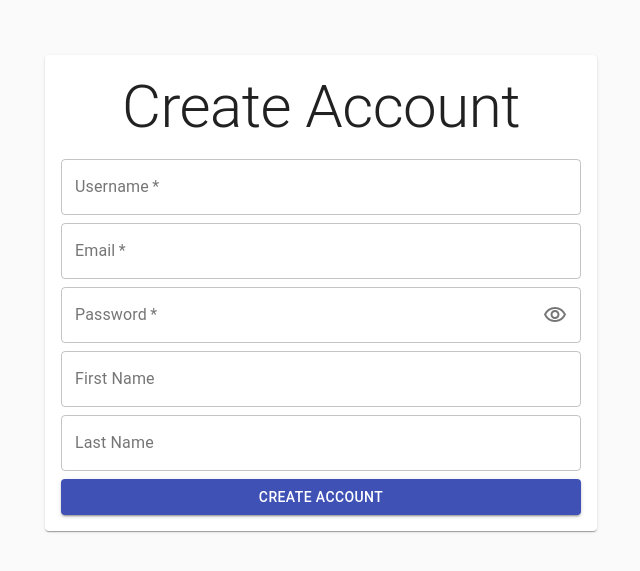
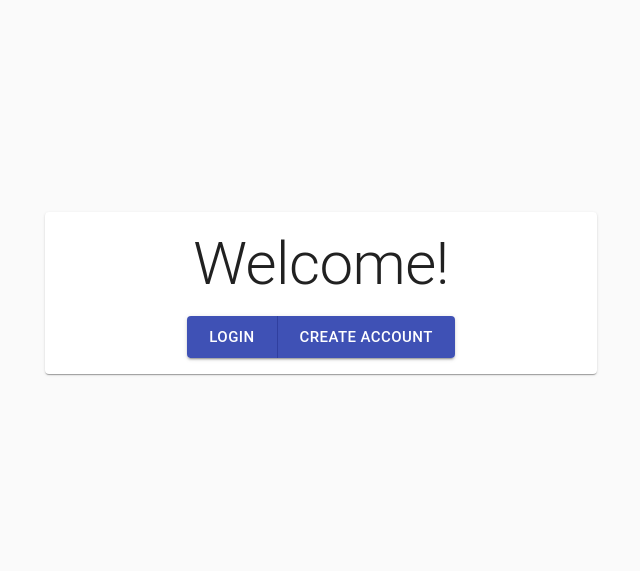
Before and after one commit to Jetisr/chatapp, a React (Create React App) app: page /auth in a window 1280 px wide. Shown: the part 107-678 px from the top of the page, without its empty margins (319-959 px from the left). Built offline with nearby package versions, Linux system fonts and the light colour scheme.

Commit message:
Added welcome screen and moved containing box and card to root component

```diff
--- a/src/pages/UserAuth.tsx
+++ b/src/pages/UserAuth.tsx
@@ -1,29 +1,30 @@
 /* eslint-disable no-underscore-dangle */
-import { useMutation, useApolloClient } from "@apollo/react-hooks";
+import { useApolloClient, useMutation } from "@apollo/react-hooks";
 import {
+  Box,
   Button,
+  ButtonGroup,
   Card,
+  createStyles,
+  IconButton,
+  InputAdornment,
+  makeStyles,
   Snackbar,
   TextField,
-  Typography,
-  InputAdornment,
-  IconButton,
-  makeStyles,
-  createStyles,
   Theme,
-  Box
+  Typography
 } from "@material-ui/core";
-import { VisibilityOutlined, VisibilityOffOutlined } from "@material-ui/icons";
+import { VisibilityOffOutlined, VisibilityOutlined } from "@material-ui/icons";
 import React, { useState } from "react";
-import { Redirect, useHistory } from "react-router-dom";
-import { LOGIN, CREATE_ACCOUNT } from "../graphql/mutations";
+import { Link, Redirect, Route, Switch, useHistory } from "react-router-dom";
+import { CREATE_ACCOUNT, LOGIN } from "../graphql/mutations";
 import { ME } from "../graphql/queries";
 import { useAuth, useSnackbar } from "../hooks";
 import {
+  CreateAccountMutation,
+  CreateAccountMutationVariables,
   LoginMutation,
-  LoginMutationVariables,
-  CreateAccountMutation,
-  CreateAccountMutationVariables
+  LoginMutationVariables
 } from "../typescript/codegen";
 
 const useStyles = makeStyles((theme: Theme) =>
@@ -42,9 +43,32 @@ const useStyles = makeStyles((theme: Theme) =>
     },
     textField: {
       marginBottom: theme.spacing(1)
+    },
+    buttons: {
+      display: "flex",
+      justifyContent: "center"
     }
   })
 );
+
+const Welcome: React.FC = () => {
+  const classes = useStyles();
+  return (
+    <Box display="flex" flexDirection="column" alignItems="center">
+      <Typography variant="h2" className={classes.title}>
+        Welcome!
+      </Typography>
+      <ButtonGroup variant="contained" size="large" color="primary">
+        <Button component={Link} to="/auth/login">
+          Login
+        </Button>
+        <Button component={Link} to="/auth/create-account">
+          Create Account
+        </Button>
+      </ButtonGroup>
+    </Box>
+  );
+};
 
 const CreateAccountForm: React.FC = () => {
   const { authorize } = useAuth();
@@ -118,13 +142,7 @@ const CreateAccountForm: React.FC = () => {
   };
 
   return (
-    <Box
-      display="flex"
-      justifyContent="center"
-      alignItems="center"
-      height="100vh"
-    >
-      <Card className={classes.card}>
+    <>
       <Typography variant="h2" className={classes.title}>
         Create Account
       </Typography>
@@ -223,8 +241,7 @@ const CreateAccountForm: React.FC = () => {
         anchorOrigin={{ vertical: "bottom", horizontal: "right" }}
         autoHideDuration={6000}
       />
-      </Card>
-    </Box>
+    </>
   );
 };
 
@@ -263,13 +280,7 @@ const LoginForm: React.FC = () => {
   };
 
   return (
-    <Box
-      display="flex"
-      justifyContent="center"
-      alignItems="center"
-      height="100vh"
-    >
-      <Card className={classes.card}>
+    <>
       <Typography variant="h2" className={classes.title}>
         Login
       </Typography>
@@ -335,19 +346,40 @@ const LoginForm: React.FC = () => {
         anchorOrigin={{ vertical: "bottom", horizontal: "right" }}
         autoHideDuration={6000}
       />
+    </>
+  );
+};
+
+const UserAuth: React.FC = () => {
+  const { authorized } = useAuth();
+  const classes = useStyles();
+
+  if (authorized) {
+    return <Redirect to="/" />;
+  }
+
+  return (
+    <Box
+      display="flex"
+      alignItems="center"
+      justifyContent="center"
+      height="100vh"
+    >
+      <Card className={classes.card}>
+        <Switch>
+          <Route exact path="/auth">
+            <Welcome />
+          </Route>
+          <Route path="/auth/login">
+            <LoginForm />
+          </Route>
+          <Route path="/auth/create-account">
+            <CreateAccountForm />
+          </Route>
+        </Switch>
       </Card>
     </Box>
   );
 };
 
-const UserAuth: React.FC = () => {
-  const { authorized } = useAuth();
-
-  if (authorized) {
-    return <Redirect to="/" />;
-  }
-
-  return <CreateAccountForm />;
-};
-
 export default UserAuth;
```
Lines whose indentation alone changed are shown as unchanged.
